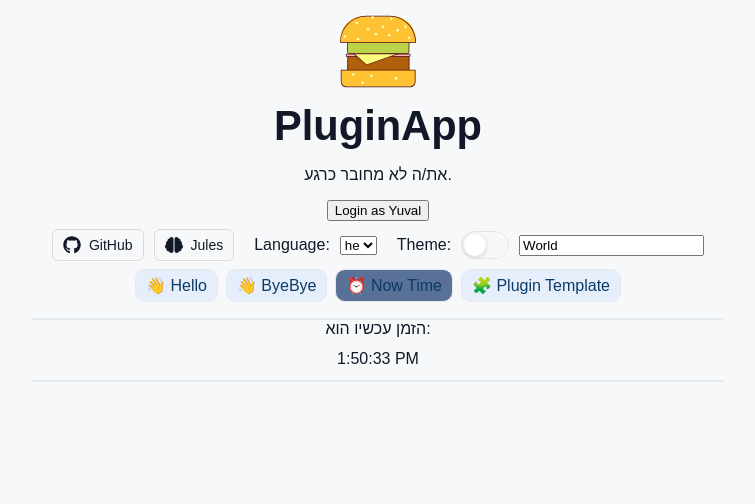
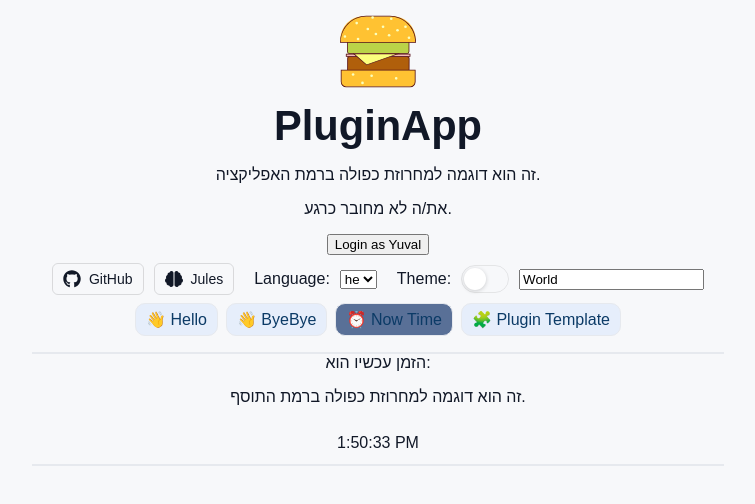
Before and after one commit to yuvalrozner111/my-plugin-try, a React (Vite) app: page / in a window 1280 px wide. Both pictures are taken after a click on the button "Now Time". Shown: the top 504 px of the page, without its empty margins (262-1017 px from the left). Built offline with nearby package versions, Linux system fonts and the light colour scheme.

Commit message:
adding duplication aexmple for the language mechanism

```diff
--- a/src/App.jsx
+++ b/src/App.jsx
@@ -119,6 +119,7 @@ function App() {
           </div>
         ) : (
           <div>
+            <p>{t(STRINGS.DOUBLE_STRING)}</p>
             <p><FormatMessage id={STRINGS.LOGGEDOUT_TITLE} /></p>
             <button onClick={() => userStore.login('Yuval')}>Login as Yuval</button>
           </div>
--- a/src/constants/internal.js
+++ b/src/constants/internal.js
@@ -1,4 +1,5 @@
 export const STRINGS = {
     WELCOME_TITLE: 'WELCOME_TITLE',
-    LOGGEDOUT_TITLE: 'LOGGEDOUT_TITLE'
+    LOGGEDOUT_TITLE: 'LOGGEDOUT_TITLE',
+    DOUBLE_STRING: 'DOUBLE_STRING',
 }
--- a/src/locales/en/translation.json
+++ b/src/locales/en/translation.json
@@ -1,4 +1,5 @@
 {
     "WELCOME_TITLE": "Welcome",
-    "LOGGEDOUT_TITLE": "You are not logged in."
+    "LOGGEDOUT_TITLE": "You are not logged in.",
+    "DOUBLE_STRING": "This is a double string exampleat host level"
 }
--- a/src/locales/he/translation.json
+++ b/src/locales/he/translation.json
@@ -1,4 +1,5 @@
 {
     "WELCOME_TITLE": "ברוך הבא",
-    "LOGGEDOUT_TITLE": "את/ה לא מחובר כרגע."
+    "LOGGEDOUT_TITLE": "את/ה לא מחובר כרגע.",
+    "DOUBLE_STRING": "זה הוא דוגמה למחרוזת כפולה ברמת האפליקציה."
 }
--- a/src/plugins/nowTime/constants/internal.js
+++ b/src/plugins/nowTime/constants/internal.js
@@ -1,3 +1,4 @@
 export const STRINGS = {
     TIME_NOW_TITLE: 'TIME_NOW_TITLE',
+    DOUBLE_STRING: 'DOUBLE_STRING',
 };
--- a/src/plugins/nowTime/nowTime.jsx
+++ b/src/plugins/nowTime/nowTime.jsx
@@ -21,6 +21,7 @@ export default function NowTime() {
   return (
     <>
       {t(STRINGS.TIME_NOW_TITLE)}
+      <p>{t(STRINGS.DOUBLE_STRING)}</p>
       <TimeContainer>{time.toLocaleTimeString()}</TimeContainer>
     </>
   );
--- a/src/plugins/nowTime/public/locales/en/translation.json
+++ b/src/plugins/nowTime/public/locales/en/translation.json
@@ -1,3 +1,4 @@
 {
-    "TIME_NOW_TITLE": "The time now is:"
+    "TIME_NOW_TITLE": "The time now is:",
+    "DOUBLE_STRING": "This is a double string example at plugin level."
 }
--- a/src/plugins/nowTime/public/locales/he/translation.json
+++ b/src/plugins/nowTime/public/locales/he/translation.json
@@ -1,3 +1,4 @@
 {
-    "TIME_NOW_TITLE": "הזמן עכשיו הוא:"
+    "TIME_NOW_TITLE": "הזמן עכשיו הוא:",
+    "DOUBLE_STRING": "זה הוא דוגמה למחרוזת כפולה ברמת התוסף."
 }
```
